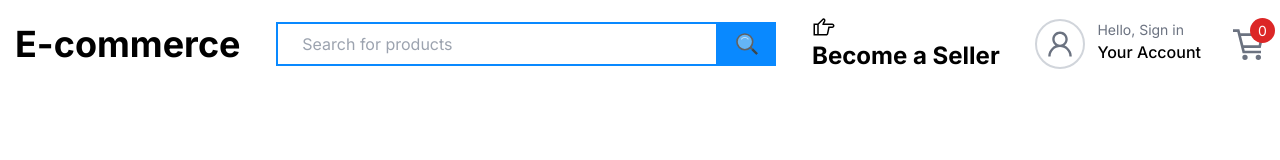
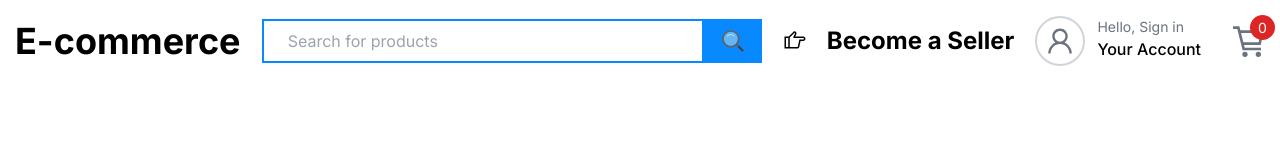
Before and after one commit to Abinesh1718/E-commerce-nextjs, a Next.js app: page / in a window 1280 px wide. Shown: the top 160 px of the page. Built offline with nearby package versions, Linux system fonts and the light colour scheme; no server answers; the database is empty.

Commit message:
style changes

```diff
--- a/src/components/front-end/Navbar.jsx
+++ b/src/components/front-end/Navbar.jsx
@@ -48,12 +48,11 @@ function Navbar({ setshowcart, setsearch }) {
                             <FcSearch />
                         </div>
                     </div>
-                    <div className='upperCase text-2xl rounded font-bold'>
-                        <div className=' flex justify-between items-center'>
+                    <div className="uppercase text-2xl rounded font-bold flex items-center">
+                        <div className="mr-5">
                             <LiaHandPointRightSolid />
                         </div>
-
-                        <button onClick={handlenaviagte}> Become a  Seller </button>
+                        <button onClick={handlenaviagte}>Become a Seller</button>
                     </div>
 
                     <div className="flex gap-4 md:gap-8 items-center">
```
